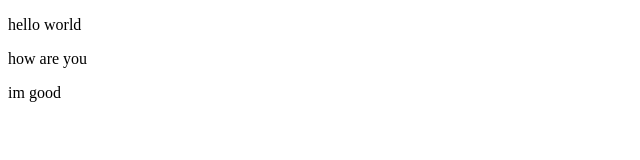
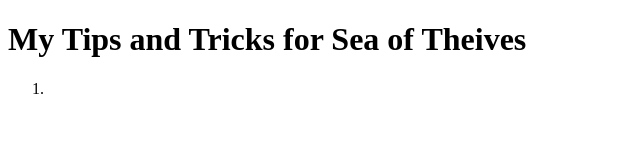
Before and after one commit to ryan-reshadi/ryan-reshadi.github.io, a plain HTML site: page index.html in a window 1280 px wide. Shown: the whole page, without its empty margins (0-640 px from the left). Drawn offline with Linux system fonts and the light colour scheme.

Commit message:
Settled on making a sea of theives tips and tricks page

```diff
--- a/index.html
+++ b/index.html
@@ -1,8 +1,11 @@
 <!DOCTYPE html>
 <html>
+  <head>
+    <h1>My Tips and Tricks for Sea of Theives</h1>
+  </head>
   <body>
-    <p>hello world</p>
-    <p>how are you</p>
-    <p>im good</p>
+    <ol>
+      <li></li>
+    </ol>
   </body>
 </html>
```
